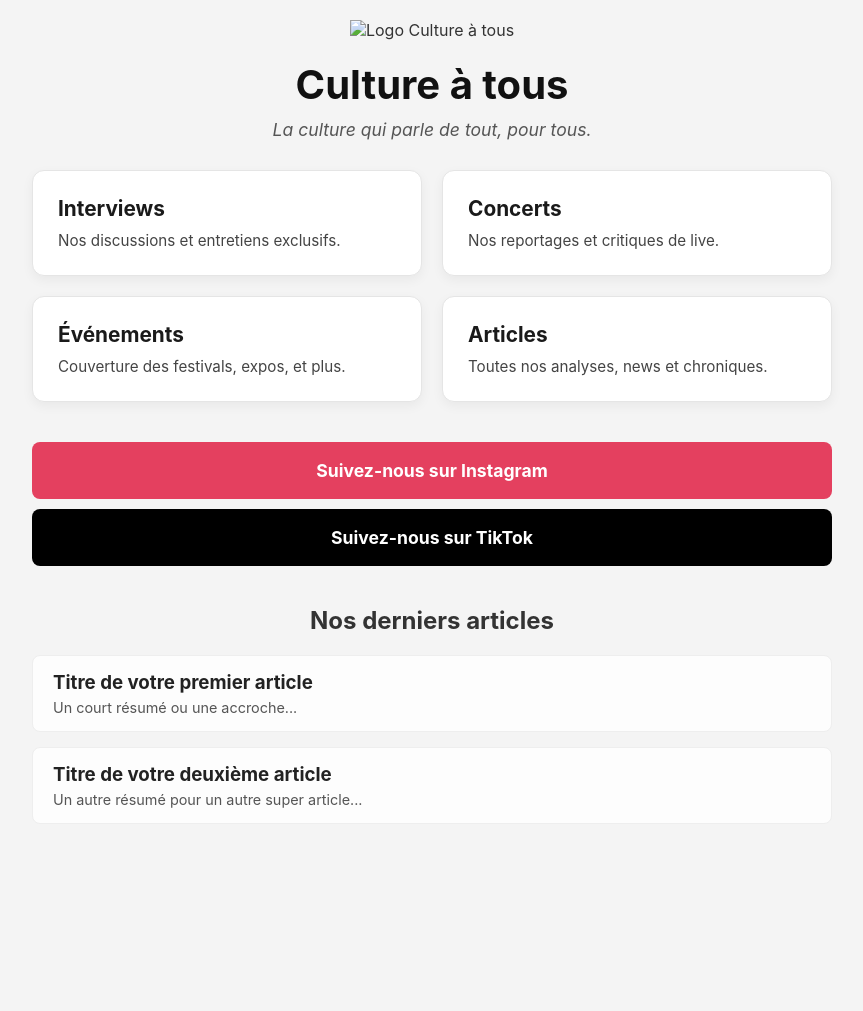
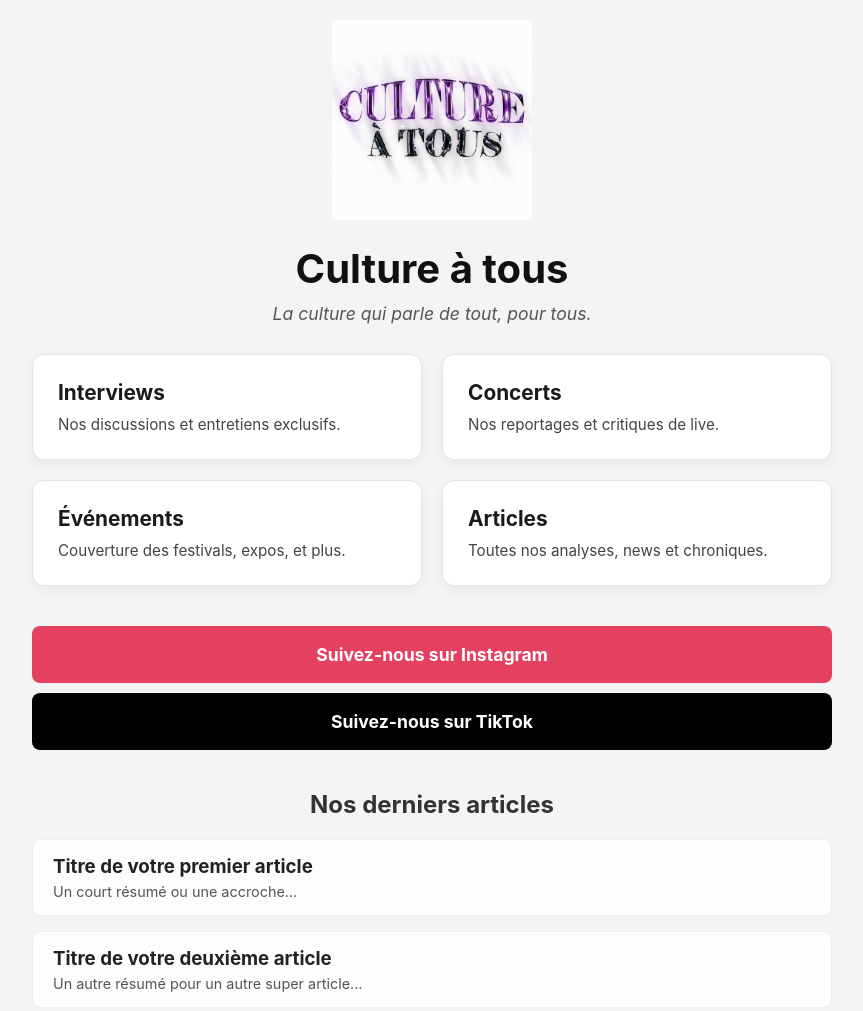
Before and after one commit to Quentin-mlc/culture-a-tous, a plain HTML site: page index.html in a window 1280 px wide. Shown: the whole page, without its empty margins (208-1071 px from the left). Before the commit the page ends 859 px from the top, so only its background shows below. Drawn offline with Linux system fonts and the light colour scheme.

Commit message:
Update index.html

```diff
--- a/index.html
+++ b/index.html
@@ -146,7 +146,7 @@
 
     <div class="container">
         <header>
-            <img src="assets./logo.jpg" alt="Logo Culture à tous" class="logo">
+            <img src="assets/logo.jpg" alt="Logo Culture à tous" class="logo">
 
             <h1>Culture à tous</h1>
 
```
